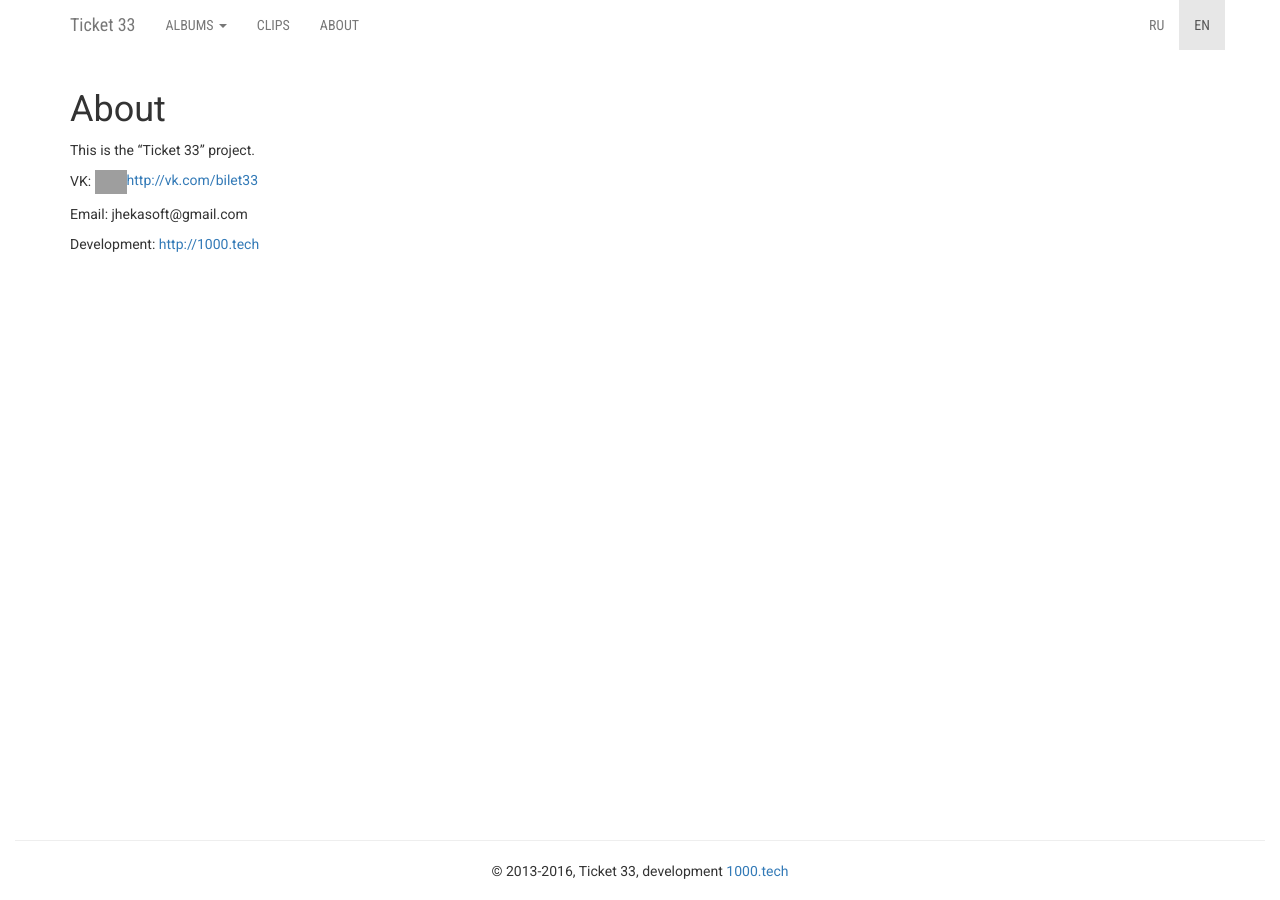
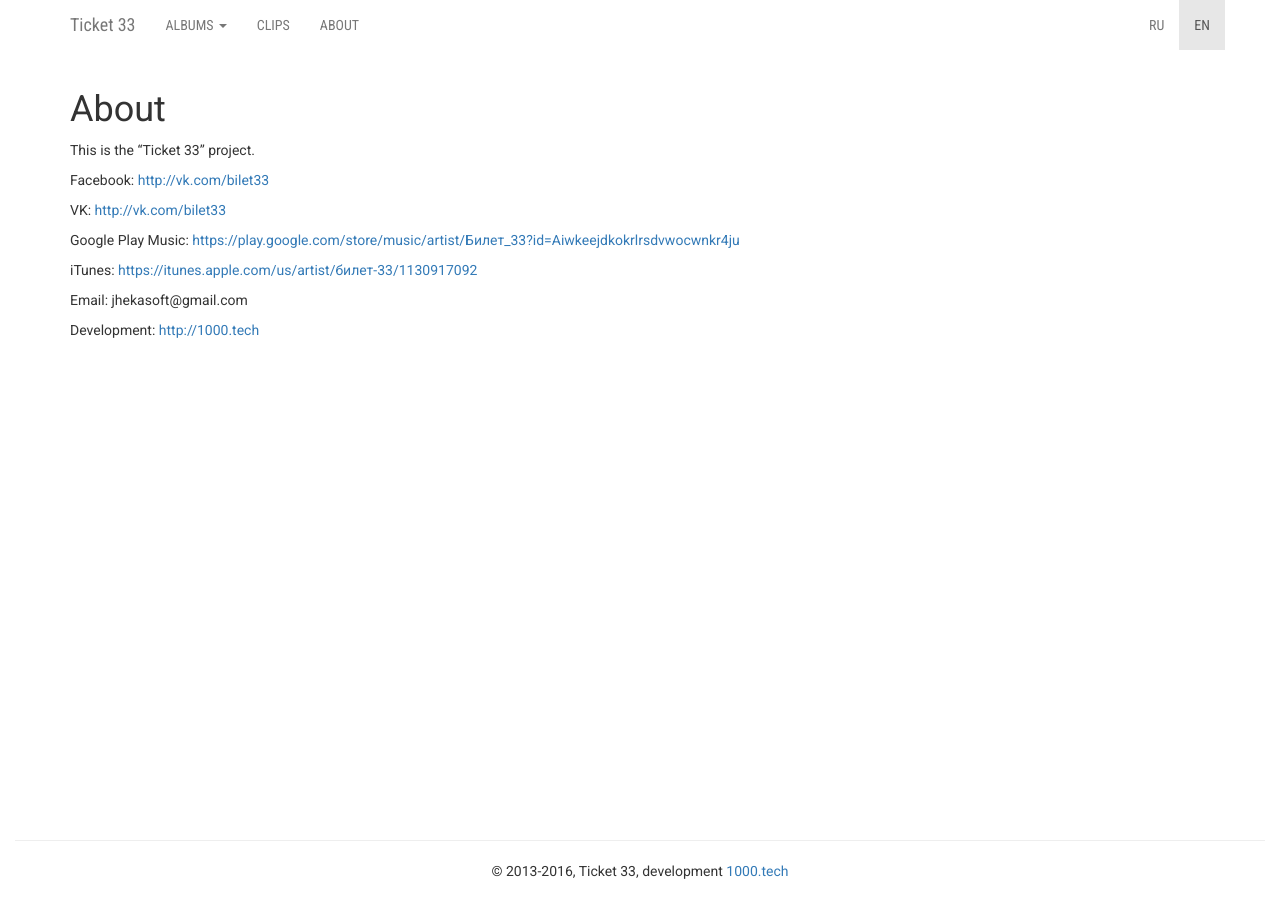
Before and after one commit to jhekasoft/bilet33, a Jekyll site: the page built from en/about.md, in a window 1280 px wide. Built offline with Jekyll 4.4.1, drawn with Linux system fonts in a browser that asks for light colours; nearby versions of some CDN libraries; grey boxes are pictures that could not be loaded.

Commit message:
Update about.md

```diff
--- a/en/about.md
+++ b/en/about.md
@@ -8,7 +8,13 @@ About
 
 This is the "Ticket 33" project.
 
-VK: <a href="http://vk.com/bilet33"><img src="https://pp.vk.me/c424917/v424917492/42ce/QmMPZSFi_1w.jpg" alt="VK" width="32"/>http://vk.com/bilet33</a>
+Facebook: <a href="https://www.facebook.com/groups/bilet33/">http://vk.com/bilet33</a>
+
+VK: <a href="http://vk.com/bilet33">http://vk.com/bilet33</a>
+
+Google Play Music: <a href="https://play.google.com/store/music/artist/%D0%91%D0%B8%D0%BB%D0%B5%D1%82_33?id=Aiwkeejdkokrlrsdvwocwnkr4ju">https://play.google.com/store/music/artist/Билет_33?id=Aiwkeejdkokrlrsdvwocwnkr4ju</a>
+
+iTunes: <a href="http://vk.com/bilet33">https://itunes.apple.com/us/artist/билет-33/1130917092</a>
 
 Email: jhekasoft<script>document.write('@')</script>gmail.com
 
```
